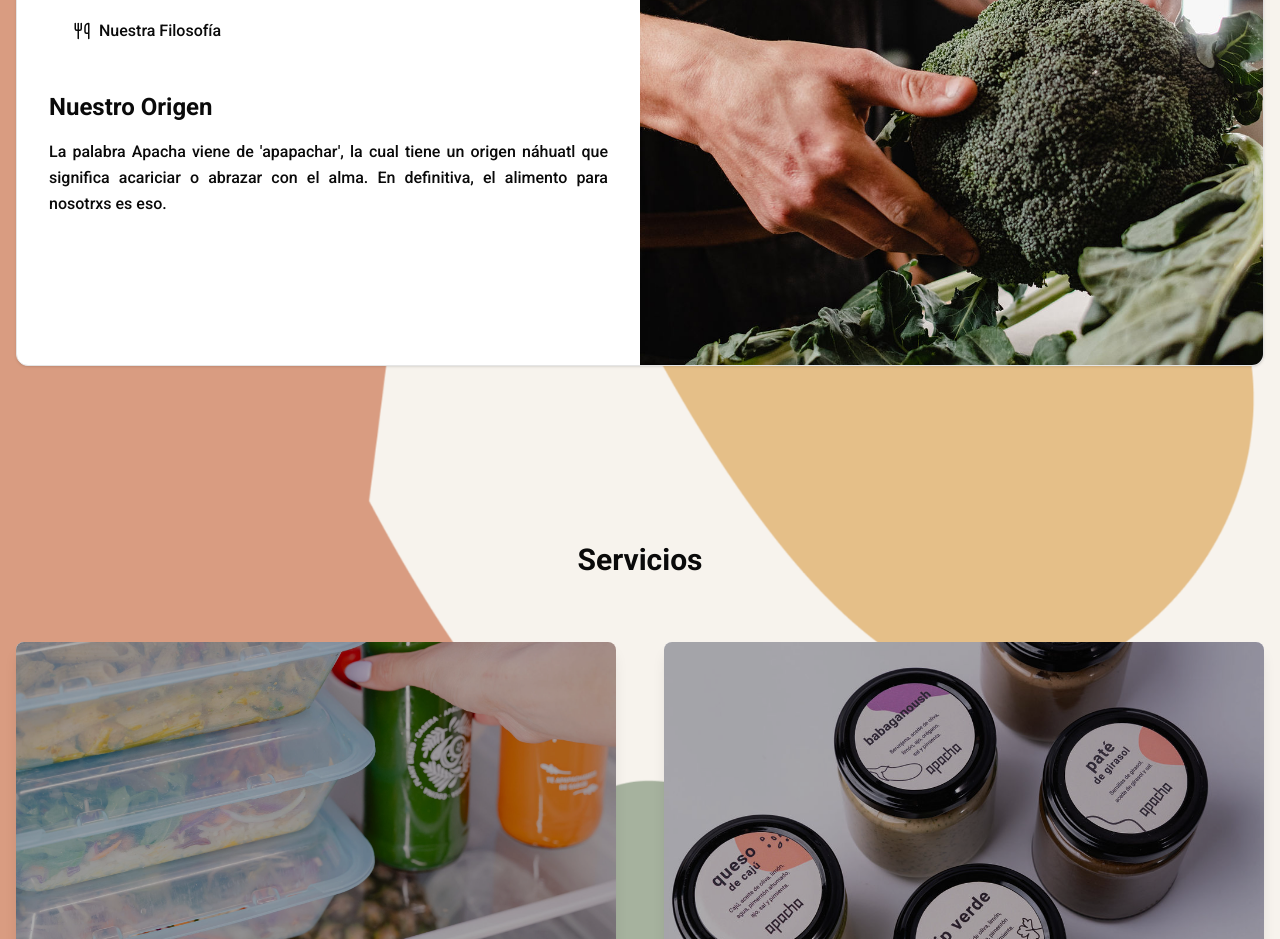
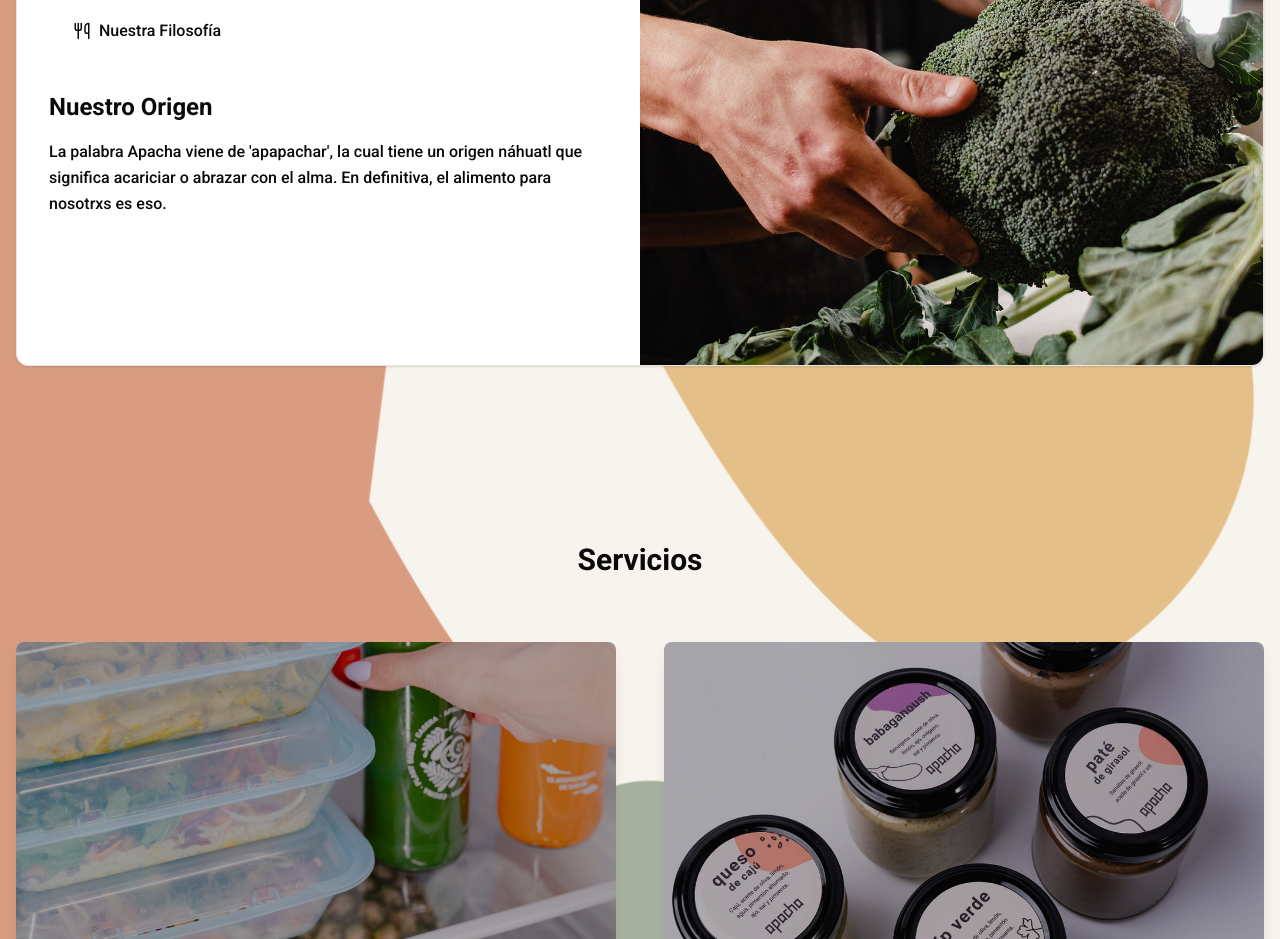
Before and after one commit to SF-Prog/apacha-store, a Next.js app: page / in a window 1280 px wide. Shown: the part 1840-2779 px from the top of the page. Built offline with nearby package versions, Linux system fonts and the light colour scheme; no server answers.

Commit message:
text updates

```diff
--- a/app/components/secondary-page/page-header/page-header.tsx
+++ b/app/components/secondary-page/page-header/page-header.tsx
@@ -18,8 +18,8 @@ const PageHeader: React.FC<PageHeaderProps> = ({ title, description, imageSrc })
         className="brightness-50"
       />
       <div className="px-6 absolute inset-0 flex flex-col justify-center items-center text-white">
-        <h1 className="text-[20px] md:text-5xl font-bold mb-4 text-center">{title}</h1>
-        <p className="text-[12px] md:text-xl text-center max-w-4xl px-4">{description}</p>
+        <h1 className="text-3xl md:text-5xl font-bold mb-4 text-center">{title}</h1>
+        <p className="text-[16px] md:text-xl text-center max-w-4xl px-4">{description}</p>
       </div>
     </div>
   )
--- a/app/components/sections/about-apacha/about-apacha.tsx
+++ b/app/components/sections/about-apacha/about-apacha.tsx
@@ -71,7 +71,7 @@ const ApachaStory: React.FC = () => {
                     transition={{ duration: 0.5 }}
                   >
                     <h3 className="text-2xl font-semibold mb-4 text-apacha-brown">{tabContent[activeTab].title}</h3>
-                    <p className="text-justify text-apacha-black leading-relaxed">{tabContent[activeTab].content}</p>
+                    <p className="text-start  text-apacha-black leading-relaxed">{tabContent[activeTab].content}</p>
                   </motion.div>
                 </AnimatePresence>
               </div>
```
